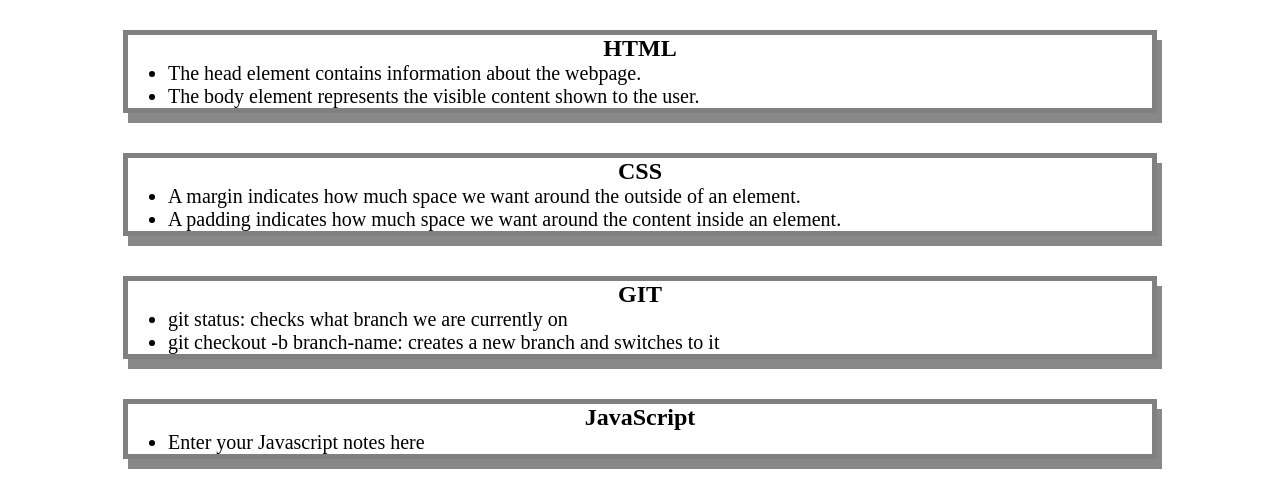
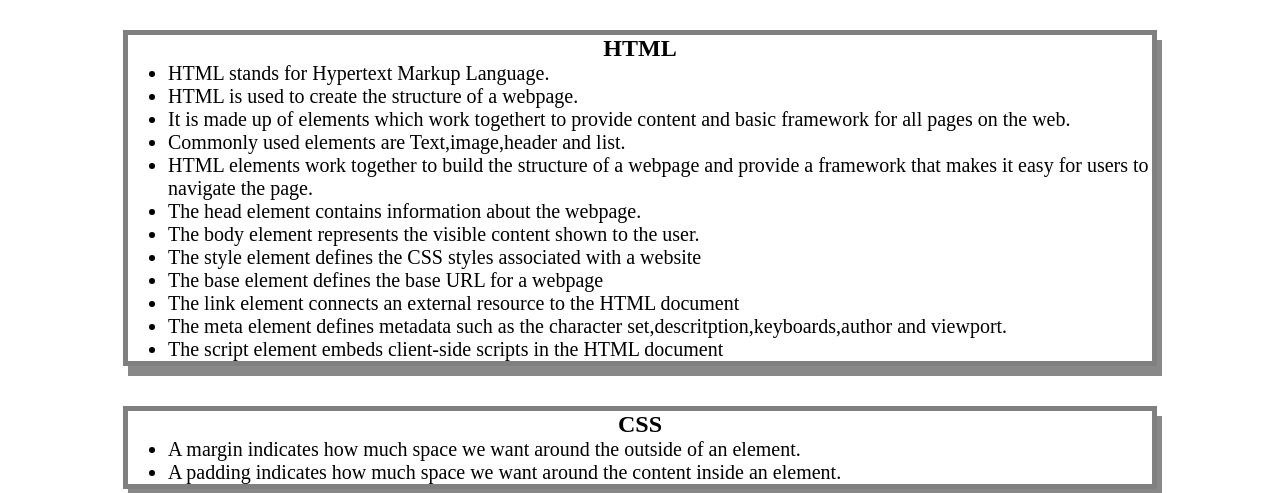
Before and after one commit to Kavene/prework-study-guide, a plain HTML site: page index.html in a window 1280 px wide. Shown: the part 130-623 px from the top of the page. Drawn offline with Linux system fonts and the light colour scheme.

Commit message:
added code to JS file

```diff
--- /dev/null
+++ b/assets/script.js
@@ -0,0 +1,19 @@
+const topics = ['HTML', 'CSS', 'Git', 'JavaScript'];
+
+for (let x = 0; x < topics.length; x++) {
+ console.log(topics[x]);
+}
+
+/*
+if (topic === 'HTML') {
+ console.log("Let's study HTML!");
+} else if (topic === 'CSS') {
+ console.log("Let's study CSS!");
+} else if (topic === 'Git') {
+ console.log("Let's study Git!");
+} else if (topic === 'JavaScript') {
+ console.log("Let's study JavaScript!");
+} else {
+ console.log('Please try again!');
+}
+*/
--- a/index.html
+++ b/index.html
@@ -10,14 +10,25 @@
   <body>
     <header id="top">
       <h1>Prework Study Guide</h1>
-      <img src="./assets/bowtie-cat.png" alt="Profile image of cat wearing a bow tie." />
+      <img src="./assets/bowtie-cat.png" alt="Profile image of cat wearing a bow tie."/>
+      <h2>✨ Open the Console to See What's Happening ✨</h2>
     </header>
     <main>
       <section class="card" id="html-section">
         <h2>HTML</h2>
      <ul>
+      <li>HTML stands for Hypertext Markup Language.</li>
+      <li>HTML is used to create the structure of a webpage.</li>
+      <li>It is made up of elements which work togethert to provide content and basic framework for all pages on the web.</li>
+      <li>Commonly used elements are Text,image,header and list.</li>
+      <li> HTML elements work together to build the structure of a webpage and provide a framework that makes it easy for users to navigate the page.</li>
       <li>The head element contains information about the webpage.</li>
       <li>The body element represents the visible content shown to the user.</li>
+      <li>The style element defines the CSS styles associated with a website</li>
+      <li>The base element defines the base URL for a webpage</li>
+      <li>The link element connects an external resource to the HTML document</li>
+      <li>The meta element defines metadata such as the character set,descritption,keyboards,author and viewport.</li>
+      <li>The script element embeds client-side scripts in the HTML document</li>
      </ul>
       </section>
 
@@ -40,7 +51,9 @@
       <section class="card" id="javascript-section">
         <h2>JavaScript</h2>
      <ul>
-       <li>Enter your Javascript notes here</li>
+       <li>JavaScript(JS) is a high-level dynamic programming language that allows users to interact with websites</li>
+       <li>Using Javascripts you can power your websites with effects, interactivity, data communication and much more</li>
+       <li></li>
      </ul>
 
       </section>
@@ -49,5 +62,6 @@
     <footer>
       <p>I can code!</p>
     </footer>
+    <script src="./assets/script.js"></script>
   </body>
 </html>
```
